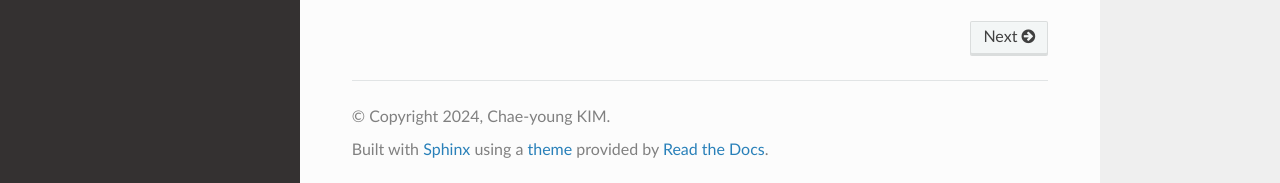
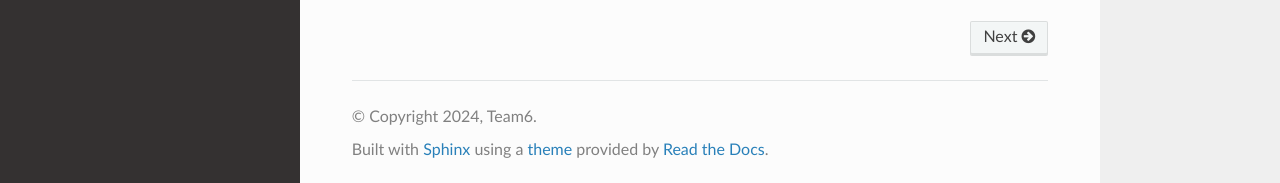
Before and after one commit to yoooousir/OSSW24_Team6, a Sphinx documentation site: the page built from docs/source/index.rst, in a window 1280 px wide and 900 px high, scrolled down 987 px. Shown: the part 714-897 px from the top of the window. Built offline with Sphinx 7.4.7 and the Read the Docs theme 3.1.0, drawn with Linux system fonts in a browser that asks for light colours.

Commit message:
Update conf.py

```diff
--- a/docs/source/conf.py
+++ b/docs/source/conf.py
@@ -1,7 +1,7 @@
 # Project information
 project = 'ossw24_team6'
-copyright = '2024, Chae-young KIM'
-author = 'Chae-young KIM'
+copyright = '2024, Team6'
+author = 'Team6'
 release = '0.1'
 
 # General configuration
```
